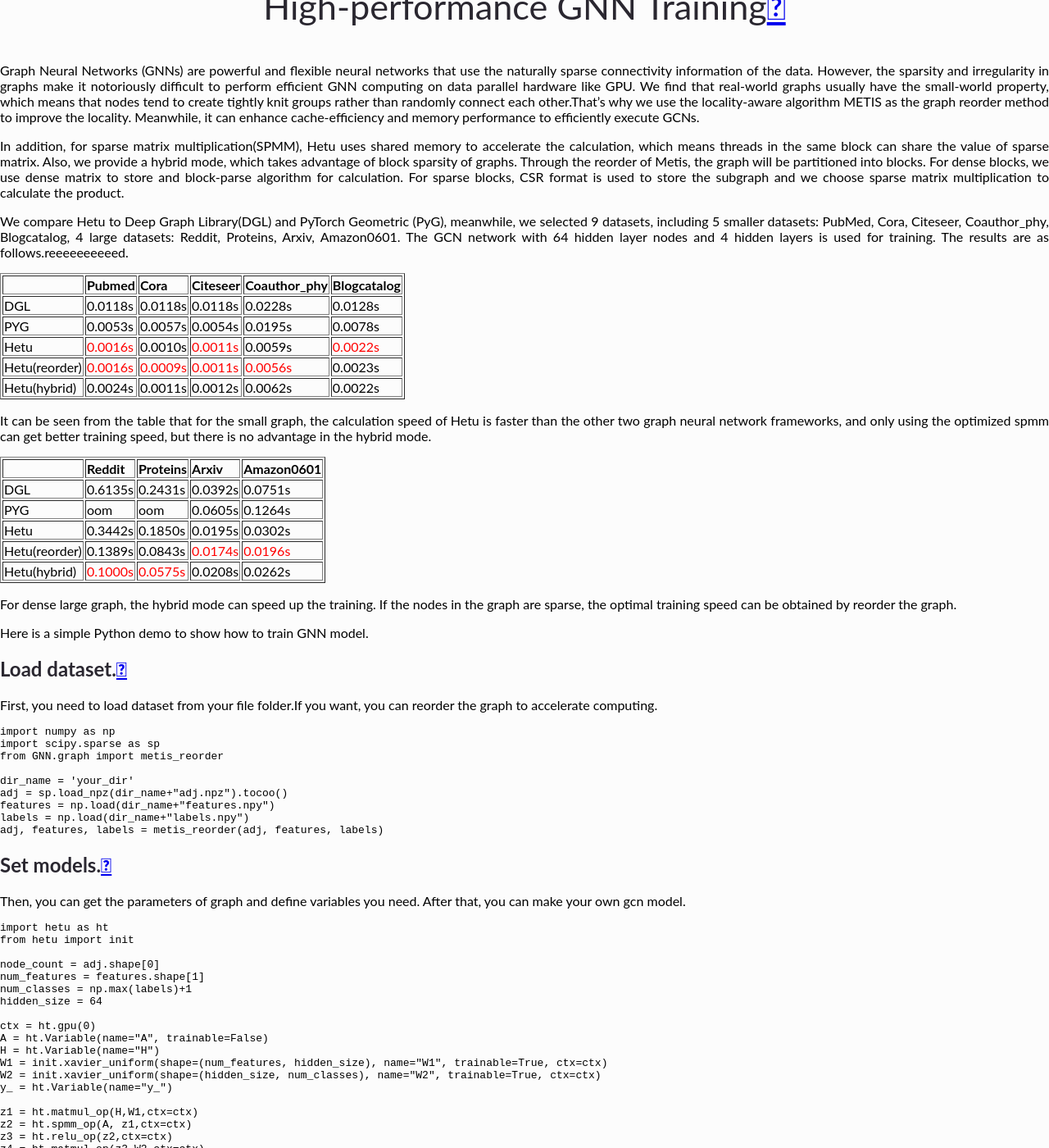
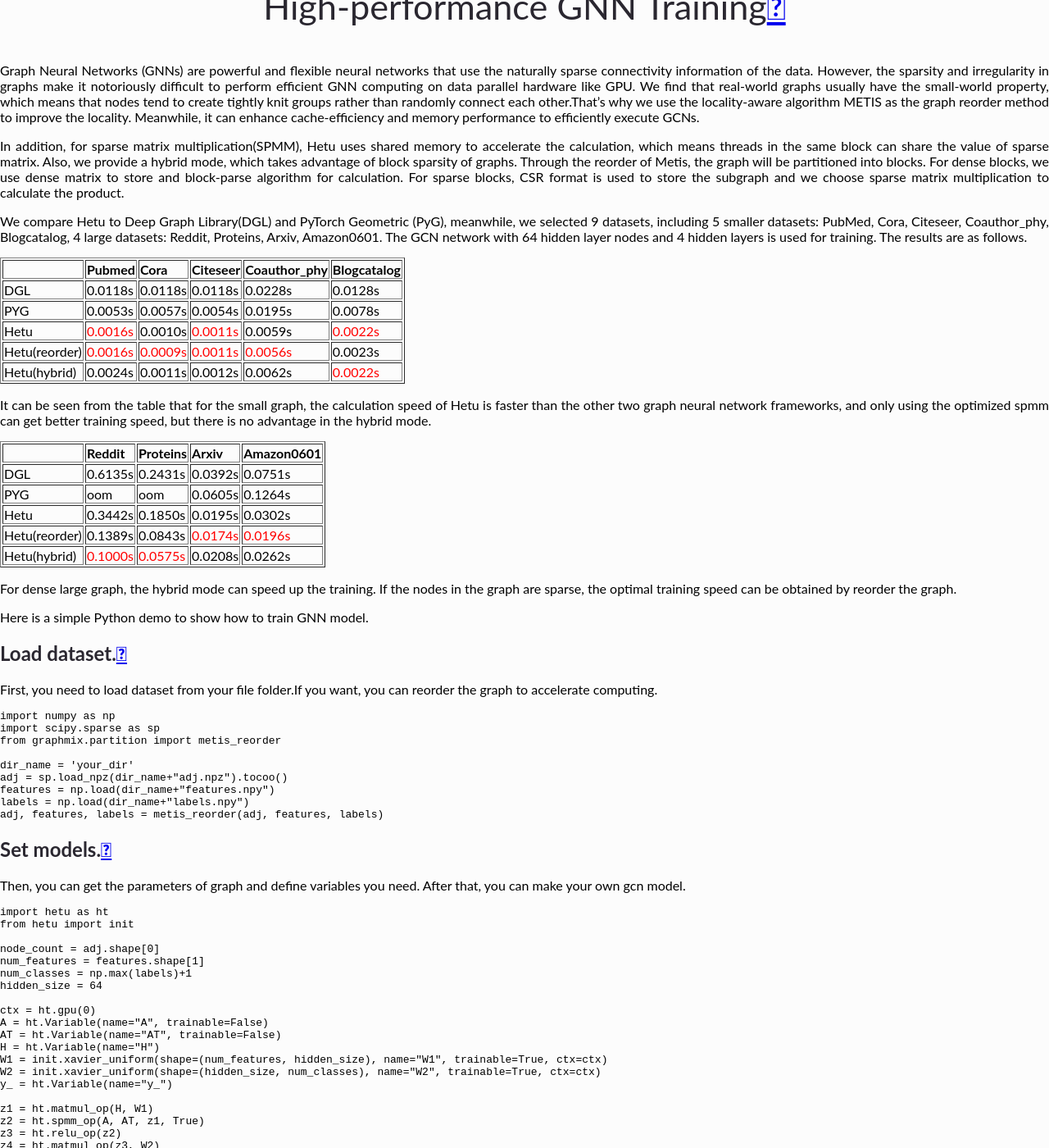
Before and after one commit to njw1123/Hetu_doc, a Sphinx documentation site: the page built from source/Features/content5.md, in a window 1280 px wide and 1400 px high, scrolled down 1809 px. Shown: the whole window at 82% size. Built offline with Sphinx 7.4.7 and the Read the Docs theme 2.0.0, drawn with Linux system fonts in a browser that asks for light colours; some of the changed text lies outside the part shown.

Commit message:
Update content5.md

````diff
--- a/source/Features/content5.md
+++ b/source/Features/content5.md
@@ -6,7 +6,7 @@
 
 In addition, for sparse matrix multiplication(SPMM), Hetu uses shared memory to accelerate the calculation, which means threads in the same block can share the value of sparse matrix. Also, we provide a hybrid mode, which takes advantage of block sparsity of graphs. Through the reorder of Metis, the graph will be partitioned into blocks. For dense blocks, we use dense matrix to store and block-parse algorithm for calculation. For sparse blocks, CSR format is used to store the subgraph and we choose sparse matrix multiplication to calculate the product.
 
-We compare Hetu to Deep Graph Library(DGL)  and PyTorch Geometric (PyG), meanwhile, we selected 9 datasets, including 5 smaller datasets: PubMed, Cora, Citeseer, Coauthor_phy, Blogcatalog, 4 large datasets: Reddit, Proteins, Arxiv, Amazon0601. The GCN network with 64 hidden layer nodes and 4 hidden layers is used for training. The results are as follows.reeeeeeeeeed.
+We compare Hetu to Deep Graph Library(DGL)  and PyTorch Geometric (PyG), meanwhile, we selected 9 datasets, including 5 smaller datasets: PubMed, Cora, Citeseer, Coauthor_phy, Blogcatalog, 4 large datasets: Reddit, Proteins, Arxiv, Amazon0601. The GCN network with 64 hidden layer nodes and 4 hidden layers is used for training. The results are as follows.
 
 |                | Pubmed  | Cora    | Citeseer | Coauthor_phy | Blogcatalog |
 |----------------|---------|---------|----------|--------------|-------------|
@@ -14,7 +14,7 @@
 | PYG            | 0.0053s | 0.0057s | 0.0054s  | 0.0195s      | 0.0078s     |
 | Hetu           | <font color='red'>0.0016s</font> | 0.0010s | <font color='red'>0.0011s</font>  | 0.0059s      | <font color='red'>0.0022s</font>     |
 | Hetu(reorder)  | <font color='red'>0.0016s</font> | <font color='red'>0.0009s</font> | <font color='red'>0.0011s</font>  | <font color='red'>0.0056s</font>      | 0.0023s     |
-| Hetu(hybrid)   | 0.0024s | 0.0011s | 0.0012s  | 0.0062s      | 0.0022s     |
+| Hetu(hybrid)   | 0.0024s | 0.0011s | 0.0012s  | 0.0062s      | <font color='red'>0.0022s</font>     |
 
 
 It can be seen from the table that for the small graph, the calculation speed of Hetu is faster than the other two graph neural network frameworks, and only using the optimized spmm can get better training speed, but there is no advantage in the hybrid mode.
@@ -37,7 +37,7 @@
 ```python
 import numpy as np
 import scipy.sparse as sp
-from GNN.graph import metis_reorder
+from graphmix.partition import metis_reorder
 
 dir_name = 'your_dir'
 adj = sp.load_npz(dir_name+"adj.npz").tocoo()
@@ -61,17 +61,18 @@
 
 ctx = ht.gpu(0)
 A = ht.Variable(name="A", trainable=False)
+AT = ht.Variable(name="AT", trainable=False)
 H = ht.Variable(name="H")
 W1 = init.xavier_uniform(shape=(num_features, hidden_size), name="W1", trainable=True, ctx=ctx)
 W2 = init.xavier_uniform(shape=(hidden_size, num_classes), name="W2", trainable=True, ctx=ctx)
 y_ = ht.Variable(name="y_")
 
-z1 = ht.matmul_op(H,W1,ctx=ctx)
-z2 = ht.spmm_op(A, z1,ctx=ctx)
-z3 = ht.relu_op(z2,ctx=ctx)
-z4 = ht.matmul_op(z3,W2,ctx=ctx)
-y = ht.spmm_op(A, z4,ctx=ctx)
-loss = ht.softmaxcrossentropy_op(y, y_,ctx=ctx)
+z1 = ht.matmul_op(H, W1)
+z2 = ht.spmm_op(A, AT, z1, True)
+z3 = ht.relu_op(z2)
+z4 = ht.matmul_op(z3, W2)
+y = ht.spmm_op(A, AT, z4, True)
+loss = ht.softmaxcrossentropy_op(y, y_)
 opt = ht.optim.AdamOptimizer()
 train_op = opt.minimize(loss)
 ```
@@ -94,7 +95,8 @@
 feed_dict = {
   H: ht.array(features, ctx=ctx),
   y_ : ht.array(convert_to_one_hot(labels, max_val=num_classes), ctx=ctx),
-  A: ht.sparse_array(adj.data,(adj.row,adj.col),shape=(adj.shape),ctx=ctx)
+  A: ht.sparse_array(adj.data,(adj.row,adj.col),shape=(adj.shape),ctx=ctx),
+  AT: ht.sparse_array(adj.data,(adj.col,adj.row),shape=(adj.shape),ctx=ctx),
 }
 
 epoch_num = 100
@@ -125,8 +127,8 @@
 ```python
 import numpy as np
 import scipy.sparse as sp
-from GNN.graph import metis_reorder
-from GNN.graph import split_graph
+from graphmix.partition import metis_reorder
+from graphmix.partition import split_graph
 
 dir_name = 'your_dir'
 adj = sp.load_npz(dir_name+"adj.npz").tocoo()
@@ -153,23 +155,24 @@
 
 ctx = ht.gpu(0)
 A = ht.Variable(name="A",trainable=False)
+AT = ht.Variable(name="AT",trainable=False)
 H = ht.Variable(name="H")
 W = ht.Variable(name="W")
 W1 = init.xavier_uniform(shape=(num_features, hidden_size), name="W1", trainable=True, ctx=ctx)
 W2 = init.xavier_uniform(shape=(hidden_size, num_classes), name="W2", trainable=True, ctx=ctx)
 y_ = ht.Variable(name="y_")
 
-z1 = ht.matmul_op(H,W1,ctx=ctx)
+z1 = ht.matmul_op(H,W1)
 z2_dense = ht.bsmm_op(z1,W,layout,block_size,True,ctx)
-z2_sparse = ht.spmm_op(A, z1,ctx=ctx)
+z2_sparse = ht.spmm_op(A, AT, z1)
 z2 = ht.add_op(z2_dense, z2_sparse)
-z3 = ht.relu_op(z2,ctx=ctx)
+z3 = ht.relu_op(z2)
 z4_dense = ht.bsmm_op(z3,W,layout,block_size,True,ctx)
-z4_sparse = ht.spmm_op(A, z3,ctx=ctx)
+z4_sparse = ht.spmm_op(A, AT, z3)
 z4 = ht.add_op(z4_dense, z4_sparse)
-y = ht.matmul_op(z4,W2,ctx=ctx)
-yy = ht.slice_op(y, (0,0), (node_count,num_classes), ctx)
-loss = ht.softmaxcrossentropy_op(yy, y_,ctx=ctx)
+y = ht.matmul_op(z4,W2)
+yy = ht.slice_op(y, (0,0), (node_count,num_classes))
+loss = ht.softmaxcrossentropy_op(yy, y_)
 opt = ht.optim.AdamOptimizer()
 train_op = opt.minimize(loss)
 ```
@@ -194,6 +197,7 @@
     W : ht.array(dense_matrix, ctx=ctx),
     y_ : ht.array(convert_to_one_hot(labels, max_val=num_classes), ctx=ctx),
     A: ht.sparse_array(sparse_coo.data,(sparse_coo.row,sparse_coo.col),shape=(sparse_coo.shape),ctx=ctx),
+    AT: ht.sparse_array(sparse_coo.data,(sparse_coo.col,sparse_coo.row),shape=(sparse_coo.shape),ctx=ctx),
 }
 
 epoch_num = 100
````
